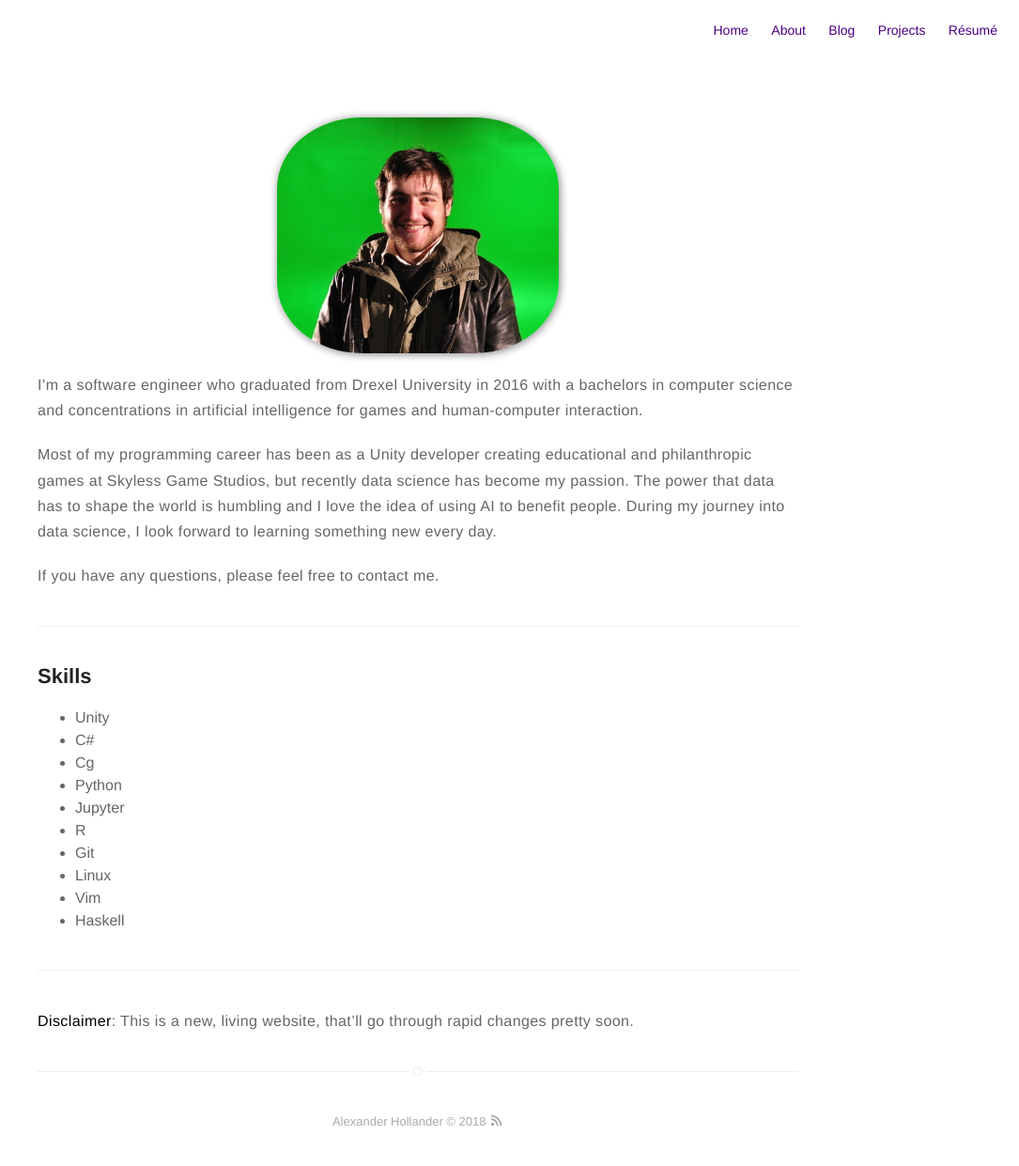
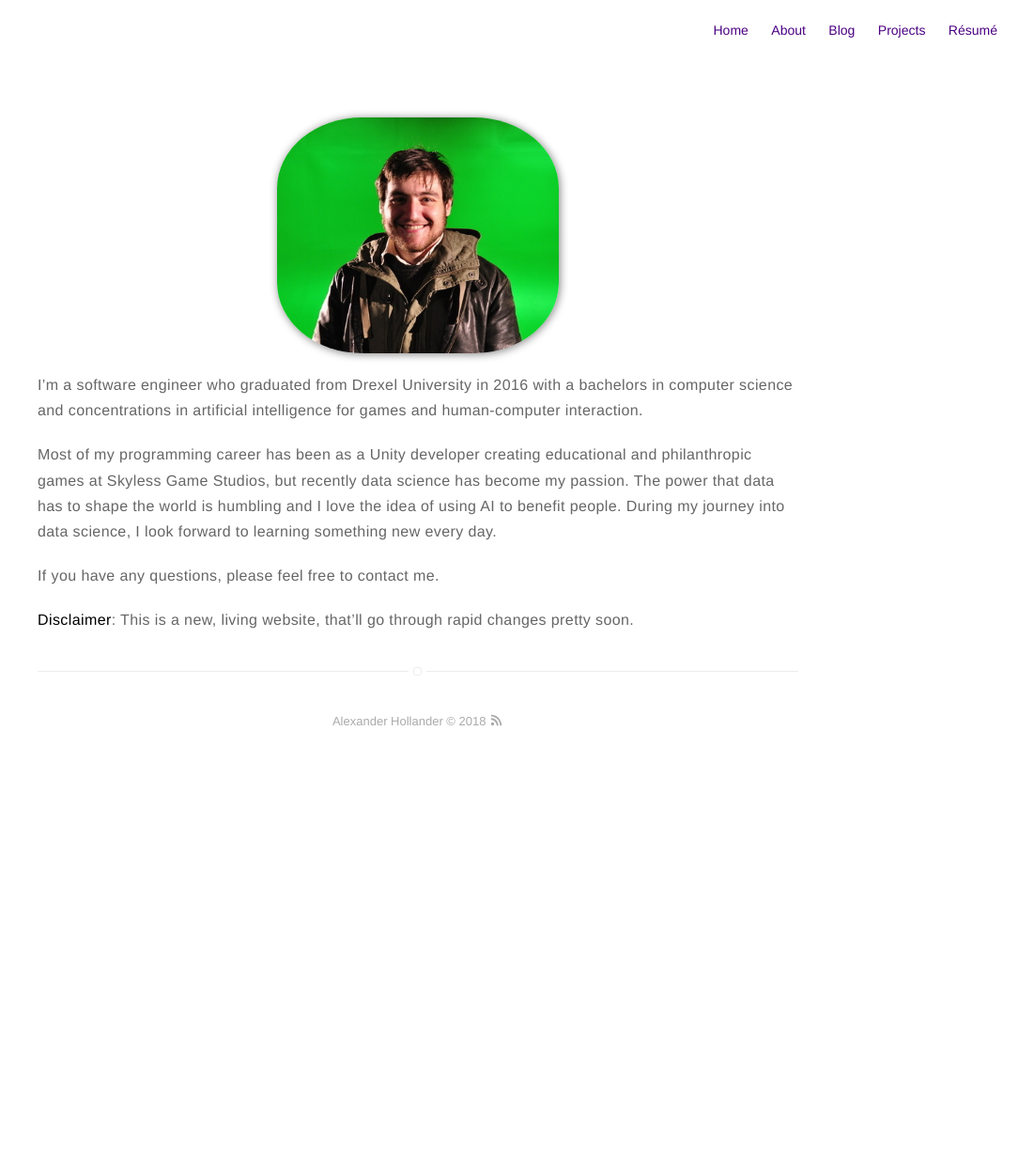
Before and after one commit to Ashen-Vaults/ashen-vaults.github.io, a Jekyll site: the page built from about.md, in a window 1280 px wide. Shown: the whole page at 94% size, without its empty margins (195-1280 px from the left). Built offline with Jekyll 4.4.1, drawn with Linux system fonts in a browser that asks for light colours; after the commit the page ends 900 px from its top, so only the background shows below that.

Commit message:
Removed skills from about me
Since the resume is done, or practically done, that serves the purpose of the skills section and makes the about me look cleaner.

```diff
--- a/about.md
+++ b/about.md
@@ -10,23 +10,4 @@ Most of my programming career has been as a Unity developer creating educational
 
 If you have any questions, please feel free to contact me.
 
-***
-
-## Skills
-
-<ul class="skill-list">
-<li>Unity</li>
-<li>C#</li>
-<li>Cg</li>
-<li>Python</li>
-<li>Jupyter</li>
-<li>R</li>
-<li>Git</li>
-<li>Linux</li>
-<li>Vim</li>
-<li>Haskell</li>
-</ul>
-
----
-
 **Disclaimer**: This is a new, living website, that'll go through rapid changes pretty soon.
```
